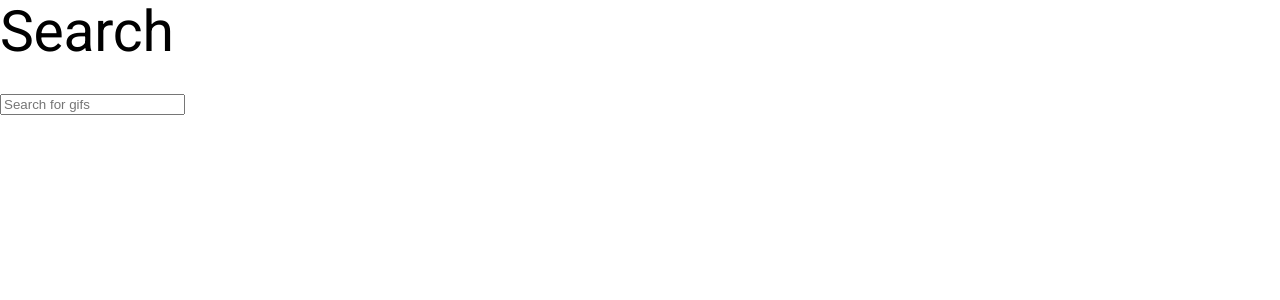
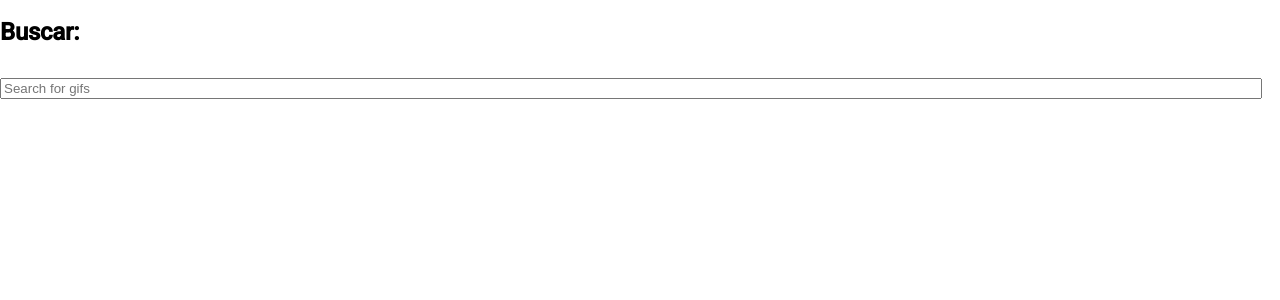
Before and after one commit to JanielFranz/optima-test, an Angular app: page / in a window 1280 px wide. Shown: the top 300 px of the page. Built offline with nearby package versions, Linux system fonts and the light colour scheme.

Commit message:
feat: styles for search bar component added

```diff
--- a/src/app/gif-search/components/search-bar/search-bar.component.css
+++ b/src/app/gif-search/components/search-bar/search-bar.component.css
@@ -0,0 +1,8 @@
+.input-text{
+  width: 98%;
+}
+h1{
+  font-size: 1.5em;
+  font-weight: bold;
+  text-align: start;
+}
--- a/src/app/gif-search/components/search-bar/search-bar.component.html
+++ b/src/app/gif-search/components/search-bar/search-bar.component.html
@@ -1,5 +1,6 @@
-<h1>Search</h1>
-<input type = "text"
+<h1>Buscar:</h1>
+<input class="input-text"
+      type = "text"
        #searchInput
        placeholder = "Search for gifs"
       (keyup.enter)="onWordEnter(searchInput.value)">
```
